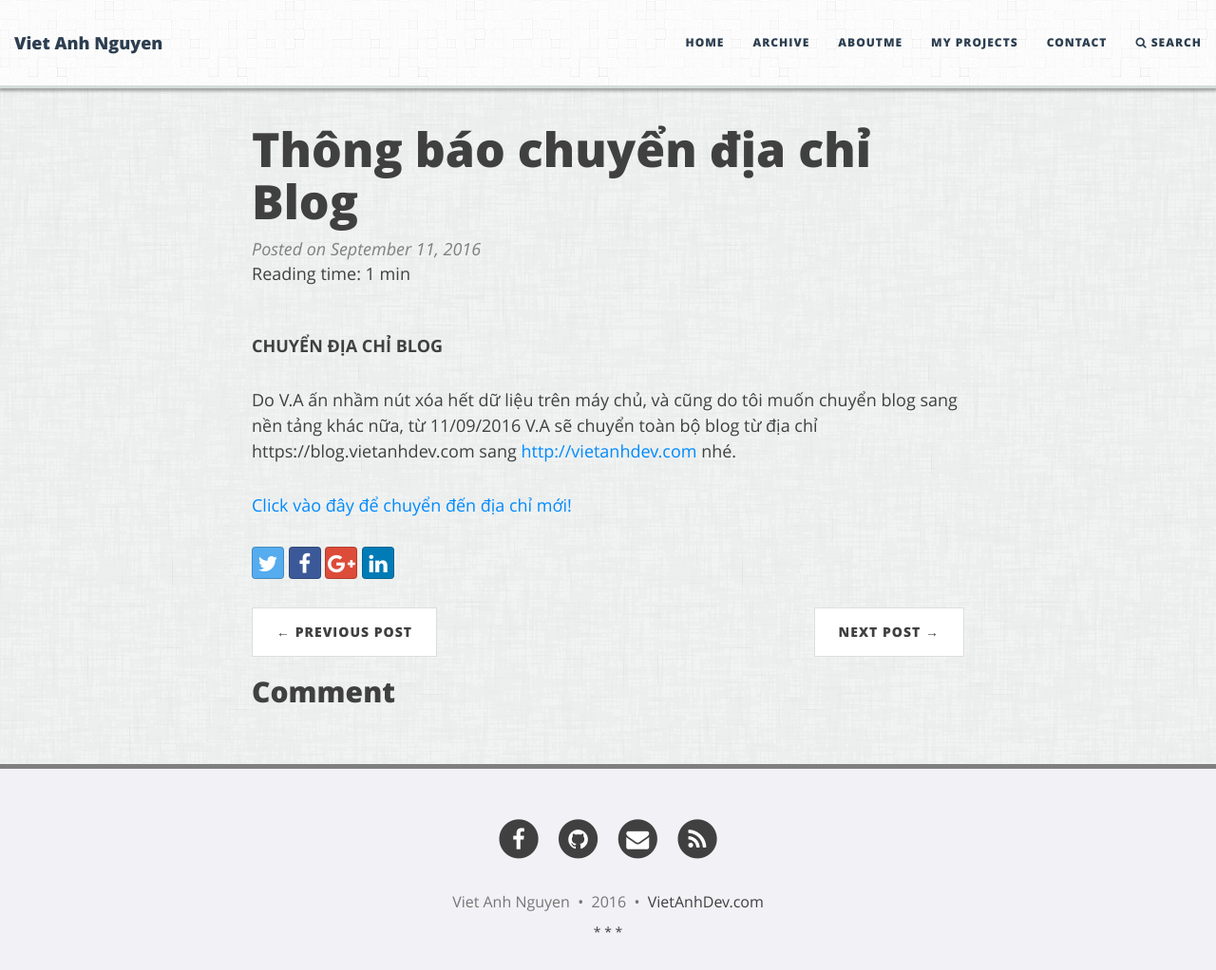
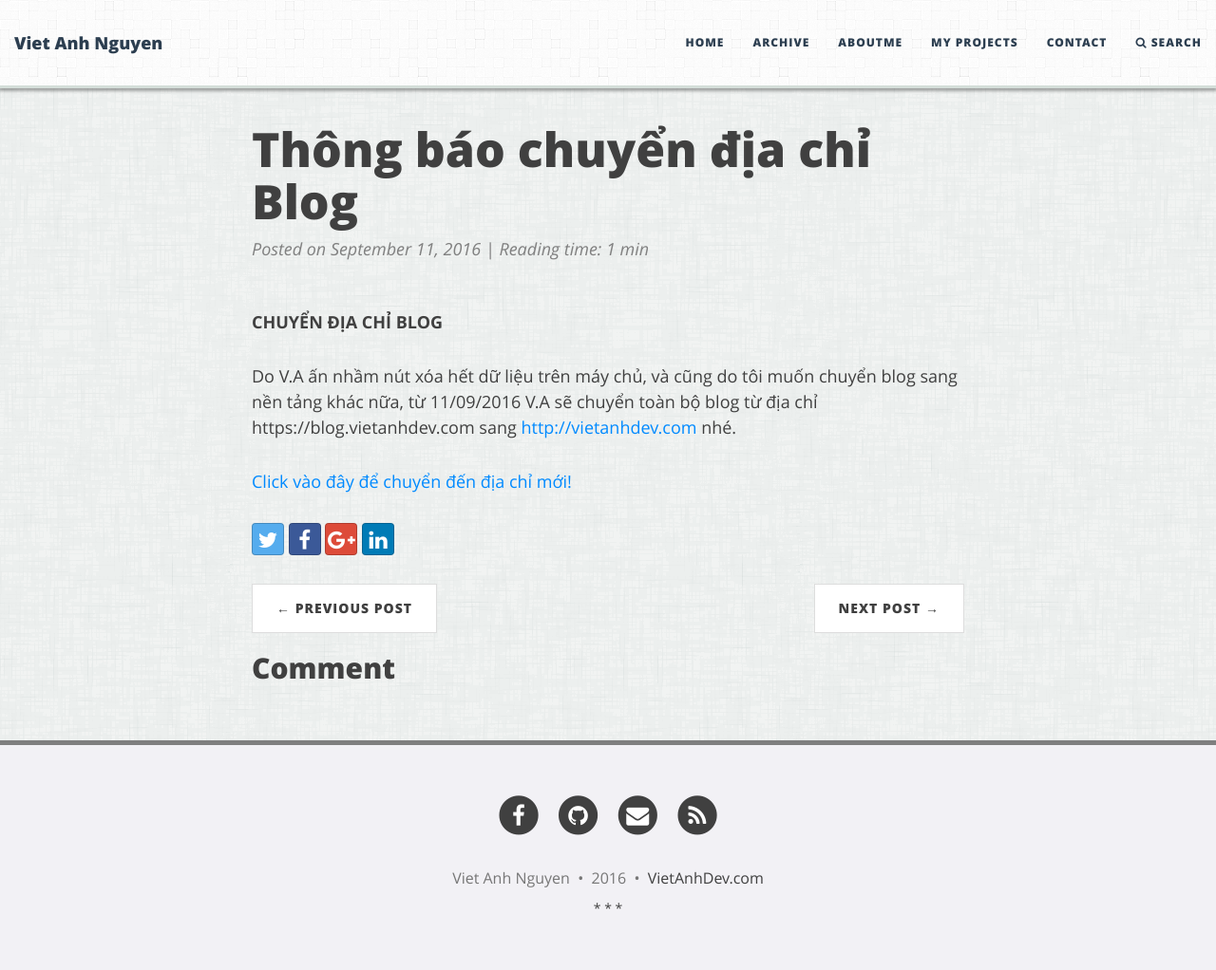
Before and after one commit to diglink/vietanhdev.github.io, a Jekyll site: the page built from _posts/move/2016-09-11-move.md, in a window 1280 px wide and 1072 px high. Shown: the top 1022 px of the window at 95% size. Built offline with Jekyll 4.4.1, drawn with Linux system fonts in a browser that asks for light colours; comment, search, counter and statistics services are not loaded.

Commit message:
update website

```diff
--- a/_includes/header.html
+++ b/_includes/header.html
@@ -59,10 +59,8 @@
 		  {% endif %}
 
 		  {% if include.type == "post" %}
-		  <span class="post-meta">Posted on {{ page.date | date: "%B %-d, %Y" }}</span>
+		  <span class="post-meta">Posted on {{ page.date | date: "%B %-d, %Y" }} | {% include reading-time.html %}</span>
 		  {% endif %}
-		  <br>
-		  {% include reading-time.html %}
 
         </div>
       </div>
--- a/_includes/reading-time.html
+++ b/_includes/reading-time.html
@@ -1,4 +1,3 @@
-<span class="reading-time" title="Estimated read time">
 Reading time:
 {% assign words = content | number_of_words %}
 {% if words < 360 %}
@@ -6,4 +5,3 @@
 {% else %}
 	{{ words | divided_by:180 }} mins
 {% endif %}
-</span>
```
